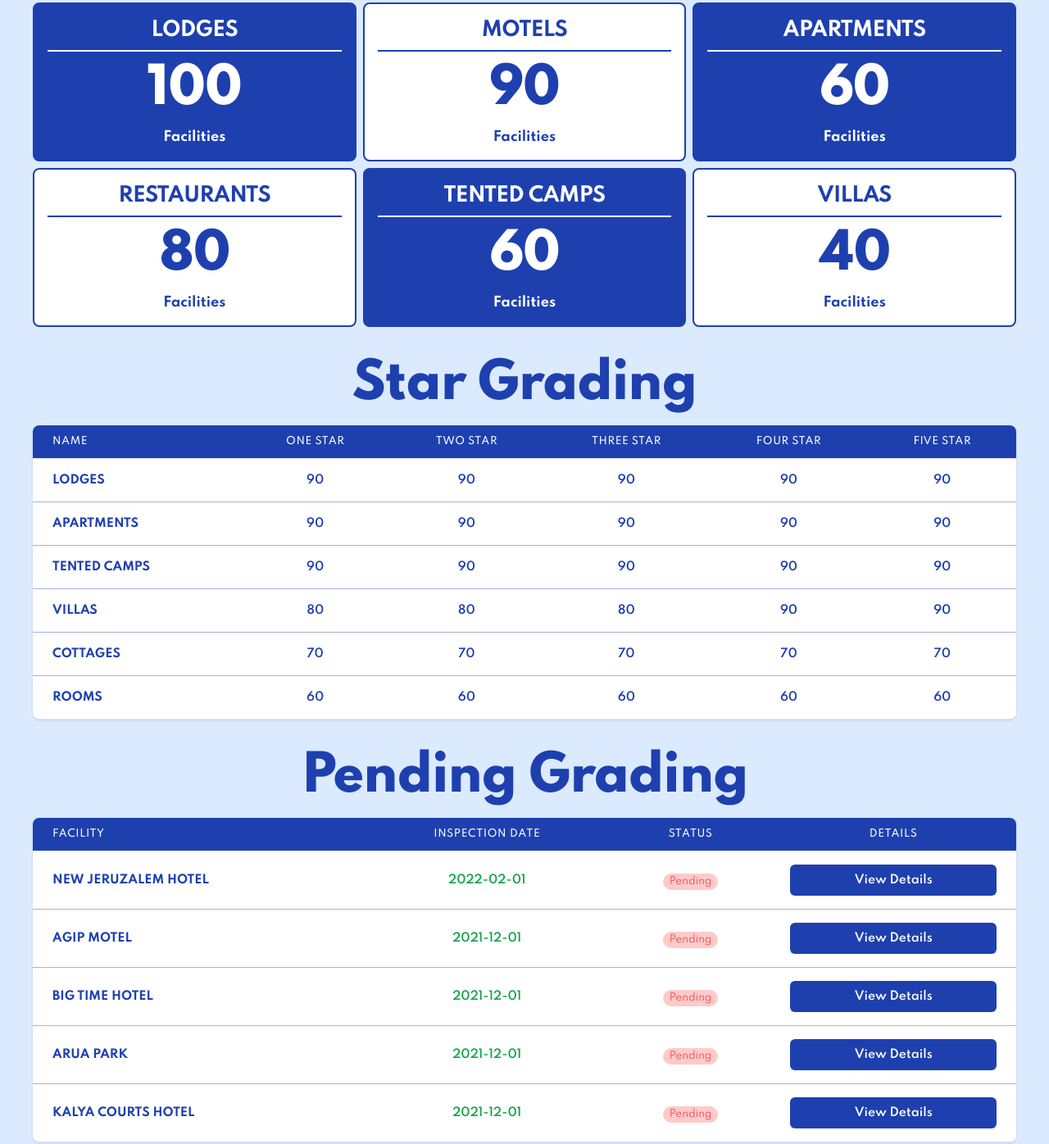
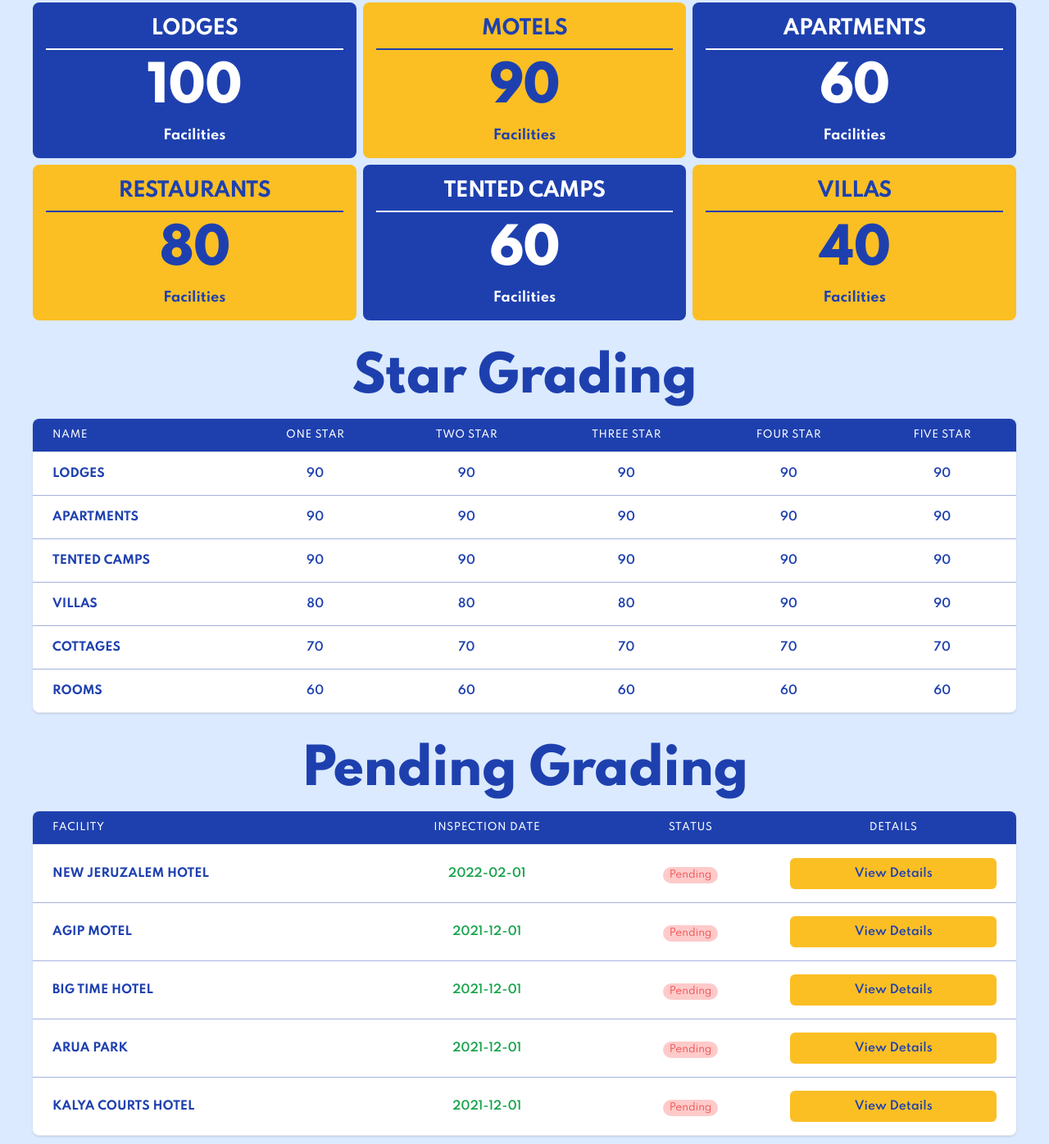
Before and after one commit to capps096github/utb_final, a website: page src/home.html in a window 1280 px wide. Shown: the part 204-1600 px from the top of the page at 82% size. Drawn offline with Linux system fonts and the light colour scheme.

Commit message:
Changes made for a cooler UI

```diff
--- a/src/home.html
+++ b/src/home.html
@@ -25,15 +25,15 @@
       <nav
         class="font-lato md:flex md:justify-between lg:flex lg:justify-between md:px-2 px-2 py-2 sticky top-0 left-0 right-0 bg-blue-800 text-white drop-shadow-md shadow-black">
         <!-- icon -->
-        <a href="./index.html" class="bg-blue-100 p-2 rounded-md">
+        <a href="./index.html" class="bg-amber-400  p-2 rounded-md">
           <img src="../images/utb_noback.png" height="80px" width="100px" alt="logo" />
         </a>
 
         <!-- Actions -->
         <div class="space-x-2 flex justify-center items-center mt-4 md:mt-0">
           <!-- HOme -->
-          <button onclick="goToHome()"
-            class="inline-flex items-center bg-blue-100/30 hover:border-white/50 rounded-md font-semibold uppercase px-3 py-2 text-sm transition-colors duration-300">
+          <button onclick="goToHome()" class="inline-flex items-center text-blue-800 bg-amber-400
+            rounded-md font-semibold uppercase px-3 py-2 text-sm transition-colors duration-300">
             <!-- icon -->
             <svg xmlns="http://www.w3.org/2000/svg" class="h-6 w-6 fill-current" enable-background="new 0 0 24 24"
               height="24px" viewBox="0 0 24 24" width="24px" fill="none">
@@ -50,7 +50,7 @@
 
           <!-- Facilities -->
           <button onclick=""
-            class="inline-flex items-center hover:text-blue-100 hover:bg-blue-100/30 rounded-md font-semibold uppercase px-3 py-2 text-sm bg-transparent transition-colors duration-300 hover:border-blue-800/30">
+            class="inline-flex items-center hover:text-blue-800 hover:bg-amber-400 rounded-md font-semibold uppercase px-3 py-2 text-sm bg-transparent transition-colors duration-300 hover:border-blue-800/30">
             <!-- icon -->
             <svg xmlns="http://www.w3.org/2000/svg" class="h-6 w-6 fill-current" enable-background="new 0 0 24 24"
               height="24px" viewBox="0 0 24 24" width="24px" fill="none">
@@ -72,7 +72,7 @@
 
           <!-- Establishment Types -->
           <button onclick=""
-            class="inline-flex items-center hover:text-blue-100 hover:bg-blue-100/30 rounded-md font-semibold uppercase px-3 py-2 text-sm bg-transparent transition-colors duration-300 hover:border-blue-800/30">
+            class="inline-flex items-center hover:text-blue-800 hover:bg-amber-400 rounded-md font-semibold uppercase px-3 py-2 text-sm bg-transparent transition-colors duration-300 hover:border-blue-800/30">
             <!-- icon -->
             <svg xmlns="http://www.w3.org/2000/svg" class="h-6 w-6 fill-current" height="24px" viewBox="0 0 24 24"
               width="24px" fill="none">
@@ -90,7 +90,7 @@
 
           <!-- Score Settings -->
           <button onclick="goToScoreSettings()"
-            class="inline-flex items-center hover:text-blue-100 hover:bg-blue-100/30 rounded-md font-semibold uppercase px-3 py-2 text-sm bg-transparent transition-colors duration-300 hover:border-blue-800/30">
+            class="inline-flex items-center hover:text-blue-800 hover:bg-amber-400 rounded-md font-semibold uppercase px-3 py-2 text-sm bg-transparent transition-colors duration-300 hover:border-blue-800/30">
             <!-- icon -->
             <svg xmlns="http://www.w3.org/2000/svg" class="h-6 w-6 fill-current" width="24px" height="24px"
               viewBox="0 0 24 24">
@@ -103,7 +103,7 @@
 
           <!-- Districts -->
           <button onclick=""
-            class="inline-flex items-center hover:text-blue-100 hover:bg-blue-100/30 rounded-md font-semibold uppercase px-3 py-2 text-sm bg-transparent transition-colors duration-300 hover:border-blue-800/30">
+            class="inline-flex items-center hover:text-blue-800 hover:bg-amber-400 rounded-md font-semibold uppercase px-3 py-2 text-sm bg-transparent transition-colors duration-300 hover:border-blue-800/30">
             <!-- icon -->
             <svg xmlns="http://www.w3.org/2000/svg" class="h-6 w-6 fill-current" width="24px" height="24px"
               viewBox="0 0 24 24">
@@ -116,7 +116,7 @@
 
           <!-- Reports -->
           <button onclick=""
-            class="inline-flex items-center hover:text-blue-100 hover:bg-blue-100/30 rounded-md font-semibold uppercase px-3 py-2 text-sm bg-transparent transition-colors duration-300 hover:border-blue-800/30">
+            class="inline-flex items-center hover:text-blue-800 hover:bg-amber-400 rounded-md font-semibold uppercase px-3 py-2 text-sm bg-transparent transition-colors duration-300 hover:border-blue-800/30">
             <!-- icon -->
             <svg xmlns="http://www.w3.org/2000/svg" class="h-6 w-6 fill-current" width="24px" height="24px"
               viewBox="0 0 24 24">
@@ -128,7 +128,7 @@
 
           <!-- Users -->
           <button onclick=""
-            class="inline-flex items-center hover:text-blue-100 hover:bg-blue-100/30 rounded-md font-semibold uppercase px-3 py-2 text-sm bg-transparent transition-colors duration-300 hover:border-blue-800/30">
+            class="inline-flex items-center hover:text-blue-800 hover:bg-amber-400 rounded-md font-semibold uppercase px-3 py-2 text-sm bg-transparent transition-colors duration-300 hover:border-blue-800/30">
             <!-- icon -->
             <svg xmlns="http://www.w3.org/2000/svg" class="h-6 w-6 fill-current" width="24px" height="24px"
               viewBox="0 0 24 24">
@@ -140,9 +140,9 @@
           </button>
 
           <!-- user menu -->
-          <button type="button"
-            class="max-w-xs bg-blue-100 p-2 rounded-full flex items-center text-sm focus:outline-none focus:ring-2 focus:ring-offset-2 text-blue-800 focus:ring-offset-blue-100 focus:ring-blue-800"
-            id="user-menu-button" aria-expanded="false" aria-haspopup="true" onclick="goToProfile()">
+          <button type="button" class="max-w-xs bg-amber-400 p-2 rounded-full flex items-center text-sm focus:outline-none focus:ring-2
+            focus:ring-offset-2 text-blue-800 focus:ring-offset-blue-100 focus:ring-blue-800" id="user-menu-button"
+            aria-expanded="false" aria-haspopup="true" onclick="goToProfile()">
             <span class="sr-only">User Menu</span>
             <svg xmlns="http://www.w3.org/2000/svg" class="h-6 w-6 fill-current" width="24px" height="24px"
               viewBox="0 0 24 24">
@@ -167,7 +167,7 @@
           <div class="mt-10 grid-cols-3 gap-2 mx-auto grid">
             <!-- Result Card 1-->
             <article
-              class="border-2 border-blue-800 hover:cursor-pointer rounded-lg p-4 transition-colors duration-300 hover:text-blue-800 text-white bg-blue-800 hover:bg-transparent justify-center text-center items-center">
+              class=" hover:cursor-pointer rounded-lg p-4 transition-colors duration-300 hover:text-blue-800 text-white bg-blue-800 hover:bg-amber-400 justify-center text-center items-center">
               <!-- title -->
               <h1
                 class="text-2xl text-center uppercase tracking-tight font-bold pb-2 border-b-2 border-b-current hover:border-b-current">
@@ -181,8 +181,8 @@
             </article>
 
             <!-- Result Card 2-->
-            <article
-              class="border-2 border-blue-800 bg-white hover:cursor-pointer rounded-lg p-4 transition-colors duration-300 text-blue-800 hover:text-white hover:bg-blue-800 justify-center text-center items-center">
+            <article class=" hover:cursor-pointer rounded-lg p-4 transition-colors duration-300 text-blue-800 hover:text-white
+              hover:bg-blue-800 bg-amber-400 justify-center text-center items-center">
               <!-- title -->
               <h1
                 class="text-2xl text-center uppercase tracking-tight font-bold pb-2 border-b-2 border-b-current hover:border-b-current">
@@ -196,8 +196,8 @@
             </article>
 
             <!-- Result Card 3-->
-            <article
-              class="border-2 border-blue-800 hover:cursor-pointer rounded-lg p-4 transition-colors duration-300 hover:text-blue-800 text-white bg-blue-800 hover:bg-white justify-center text-center items-center">
+            <article class=" hover:cursor-pointer rounded-lg p-4 transition-colors duration-300 hover:text-blue-800 text-white
+               bg-blue-800 hover:bg-amber-400 justify-center text-center items-center">
               <!-- title -->
               <h1
                 class="text-2xl text-center uppercase tracking-tight font-bold pb-2 border-b-2 border-b-current hover:border-b-current">
@@ -209,9 +209,10 @@
               </h2>
               <p class="font-bold text-center">Facilities</p>
             </article>
+
             <!-- Result Card 4-->
-            <article
-              class="border-2 border-blue-800 bg-white hover:cursor-pointer rounded-lg p-4 transition-colors duration-300 text-blue-800 hover:text-white hover:bg-blue-800 justify-center text-center items-center">
+            <article class=" hover:cursor-pointer rounded-lg p-4 transition-colors duration-300 text-blue-800 hover:text-white
+              hover:bg-blue-800 bg-amber-400 justify-center text-center items-center">
               <!-- title -->
               <h1
                 class="text-2xl text-center uppercase tracking-tight font-bold pb-2 border-b-2 border-b-current hover:border-b-current">
@@ -223,9 +224,10 @@
               </h2>
               <p class="font-bold text-center">Facilities</p>
             </article>
+
             <!-- Result Card 5-->
-            <article
-              class="border-2 border-blue-800 hover:cursor-pointer rounded-lg p-4 transition-colors duration-300 hover:text-blue-800 text-white bg-blue-800 hover:bg-white justify-center text-center items-center">
+            <article class=" hover:cursor-pointer rounded-lg p-4 transition-colors duration-300 hover:text-blue-800 text-white
+               bg-blue-800 hover:bg-amber-400 justify-center text-center items-center">
               <!-- title -->
               <h1
                 class="text-2xl text-center uppercase tracking-tight font-bold pb-2 border-b-2 border-b-current hover:border-b-current">
@@ -237,9 +239,11 @@
               </h2>
               <p class="font-bold text-center">Facilities</p>
             </article>
+
+
             <!-- Result Card 6-->
-            <article
-              class="border-2 border-blue-800 bg-white hover:cursor-pointer rounded-lg p-4 transition-colors duration-300 text-blue-800 hover:text-white hover:bg-blue-800 justify-center text-center items-center">
+            <article class=" hover:cursor-pointer rounded-lg p-4 transition-colors duration-300 text-blue-800 hover:text-white
+              hover:bg-blue-800 bg-amber-400 justify-center text-center items-center">
               <!-- title -->
               <h1
                 class="text-2xl text-center uppercase tracking-tight font-bold pb-2 border-b-2 border-b-current hover:border-b-current">
@@ -503,8 +507,9 @@
 
                         <td class="px-6 py-4 text-green whitespace-nowrap text-sm ">
                           <!-- on click, call js code that calls the php file to change status -->
-                          <button class="justify-center w-full py-2 px-4 border border-transparent text-sm rounded-md text-red
-                            bg-blue-800 hover:bg-blue-600 text-white font-semibold transition-colors duration-300">
+                          <button
+                            class="justify-center w-full py-2 px-4 border border-transparent text-sm rounded-md text-red
+                            hover:bg-blue-800 hover:text-white bg-amber-400 text-blue-800 font-semibold transition-colors duration-300">
                             View Details
                           </button>
 
@@ -530,8 +535,9 @@
 
                         <td class="px-6 py-4 text-green whitespace-nowrap text-sm ">
                           <!-- on click, call js code that calls the php file to change status -->
-                          <button class="justify-center w-full py-2 px-4 border border-transparent text-sm rounded-md text-red
-                            bg-blue-800 hover:bg-blue-600 text-white font-semibold transition-colors duration-300">
+                          <button
+                            class="justify-center w-full py-2 px-4 border border-transparent text-sm rounded-md text-red
+                            hover:bg-blue-800 hover:text-white bg-amber-400 text-blue-800 font-semibold transition-colors duration-300">
                             View Details
                           </button>
 
@@ -558,8 +564,9 @@
 
                         <td class="px-6 py-4 text-green whitespace-nowrap text-sm ">
                           <!-- on click, call js code that calls the php file to change status -->
-                          <button class="justify-center w-full py-2 px-4 border border-transparent text-sm rounded-md text-red
-                            bg-blue-800 hover:bg-blue-600 text-white font-semibold transition-colors duration-300">
+                          <button
+                            class="justify-center w-full py-2 px-4 border border-transparent text-sm rounded-md text-red
+                            hover:bg-blue-800 hover:text-white bg-amber-400 text-blue-800 font-semibold transition-colors duration-300">
                             View Details
                           </button>
 
@@ -585,8 +592,9 @@
 
                         <td class="px-6 py-4 text-green whitespace-nowrap text-sm ">
                           <!-- on click, call js code that calls the php file to change status -->
-                          <button class="justify-center w-full py-2 px-4 border border-transparent text-sm rounded-md text-red
-                            bg-blue-800 hover:bg-blue-600 text-white font-semibold transition-colors duration-300">
+                          <button
+                            class="justify-center w-full py-2 px-4 border border-transparent text-sm rounded-md text-red
+                            hover:bg-blue-800 hover:text-white bg-amber-400 text-blue-800 font-semibold transition-colors duration-300">
                             View Details
                           </button>
 
@@ -613,21 +621,17 @@
 
                         <td class="px-6 py-4 text-green whitespace-nowrap text-sm ">
                           <!-- on click, call js code that calls the php file to change status -->
-                          <button class="justify-center w-full py-2 px-4 border border-transparent text-sm rounded-md text-red
-                            bg-blue-800 hover:bg-blue-600 text-white font-semibold transition-colors duration-300">
+                          <button
+                            class="justify-center w-full py-2 px-4 border border-transparent text-sm rounded-md text-red
+                            hover:bg-blue-800 hover:text-white bg-amber-400 text-blue-800 font-semibold transition-colors duration-300">
                             View Details
                           </button>
 
                         </td>
 
                       </tr>
-
-
                     </tbody>
                   </table>
-
-
-
                 </div>
               </div>
             </div>
```
Also changed, not shown: src/score_settings.html (+44 -44 lines), dist/output.css.
